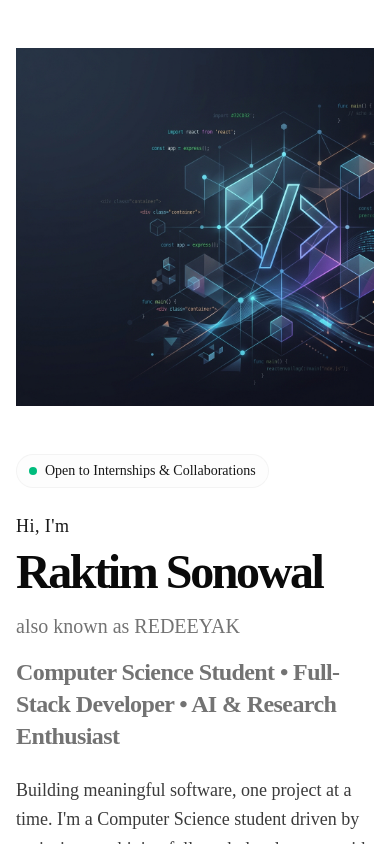
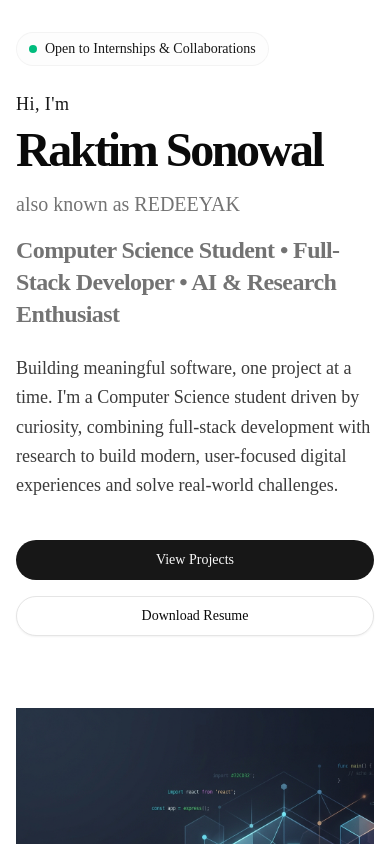
Before and after one commit to Redeeyak1318/Project-REDEEYAK, a Next.js app in the folder frontend/: page / in a window 390 px wide. Shown: the top 844 px of the page. Built offline with nearby package versions, Linux system fonts and the light colour scheme.

Commit message:
fix: improve responsive layout and mobile hero experience

```diff
--- a/frontend/app/layout.tsx
+++ b/frontend/app/layout.tsx
@@ -31,7 +31,7 @@ export default function RootLayout({
       lang="en"
       className={`${geistSans.variable} ${geistMono.variable} h-full antialiased`}
     >
-      <body className="min-h-full flex flex-col">{children}</body>
+      <body className="min-h-full flex flex-col overflow-x-hidden">{children}</body>
     </html>
   );
 }
--- a/frontend/components/hero/Hero.tsx
+++ b/frontend/components/hero/Hero.tsx
@@ -16,17 +16,18 @@ export const Hero = ({
       id="home"
       {...props}
       className={cn(
-        "relative min-h-[calc(100vh-4rem)] flex flex-col justify-center pt-12 pb-16 lg:pt-24 lg:pb-32",
+        "relative min-h-[calc(100vh-4rem)] flex flex-col justify-center pt-8 pb-12 lg:pt-24 lg:pb-32",
         className
       )}
       aria-label="Introduction"
     >
       <Container className="flex-grow flex flex-col justify-center">
         <div className="grid grid-cols-1 lg:grid-cols-2 gap-12 lg:gap-8 items-center">
-          <div className="order-2 lg:order-1">
+          <div>
             <HeroContent />
           </div>
-          <div className="order-1 lg:order-2">
+
+          <div>
             <HeroImage />
           </div>
         </div>
--- a/frontend/components/hero/HeroContent.tsx
+++ b/frontend/components/hero/HeroContent.tsx
@@ -1,6 +1,8 @@
 import * as React from "react";
 import { HERO_DATA } from "./constants";
 import { AvailabilityBadge } from "./AvailabilityBadge";
+import { HeroActions } from "./HeroActions";
+import { HeroSocials } from "./HeroSocials";
 import { cn } from "@/lib/utils";
 
 export interface HeroContentProps extends React.HTMLAttributes<HTMLDivElement> { }
@@ -37,6 +39,11 @@ export const HeroContent = ({ className, ...props }: HeroContentProps) => {
           {HERO_DATA.description}
         </p>
       ) : null}
+
+      <div className="flex flex-col gap-6 pt-4">
+        <HeroActions />
+        <HeroSocials />
+      </div>
     </div>
   );
 };
--- a/frontend/components/projects/ProjectCard.tsx
+++ b/frontend/components/projects/ProjectCard.tsx
@@ -12,7 +12,7 @@ export const ProjectCard = ({ project, className, ...props }: ProjectCardProps)
 
   return (
     <div
-      className={cn("flex flex-col gap-6 rounded-xl border bg-card p-5 sm:p-6 shadow-sm transition-shadow hover:shadow-md", className)}
+      className={cn("flex flex-col h-full gap-6 rounded-xl border bg-card p-5 sm:p-6 shadow-sm transition-shadow hover:shadow-md", className)}
       {...props}
     >
       <div className="overflow-hidden rounded-md border">
```
